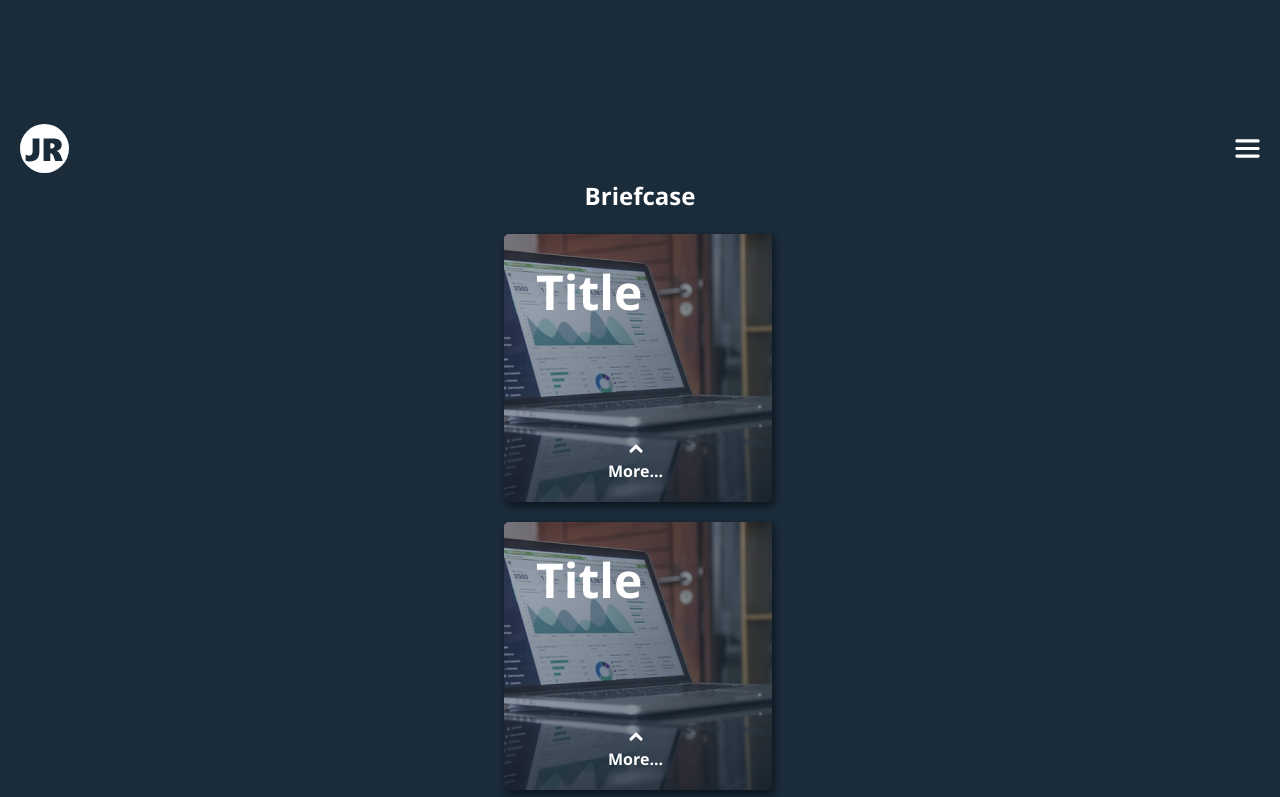
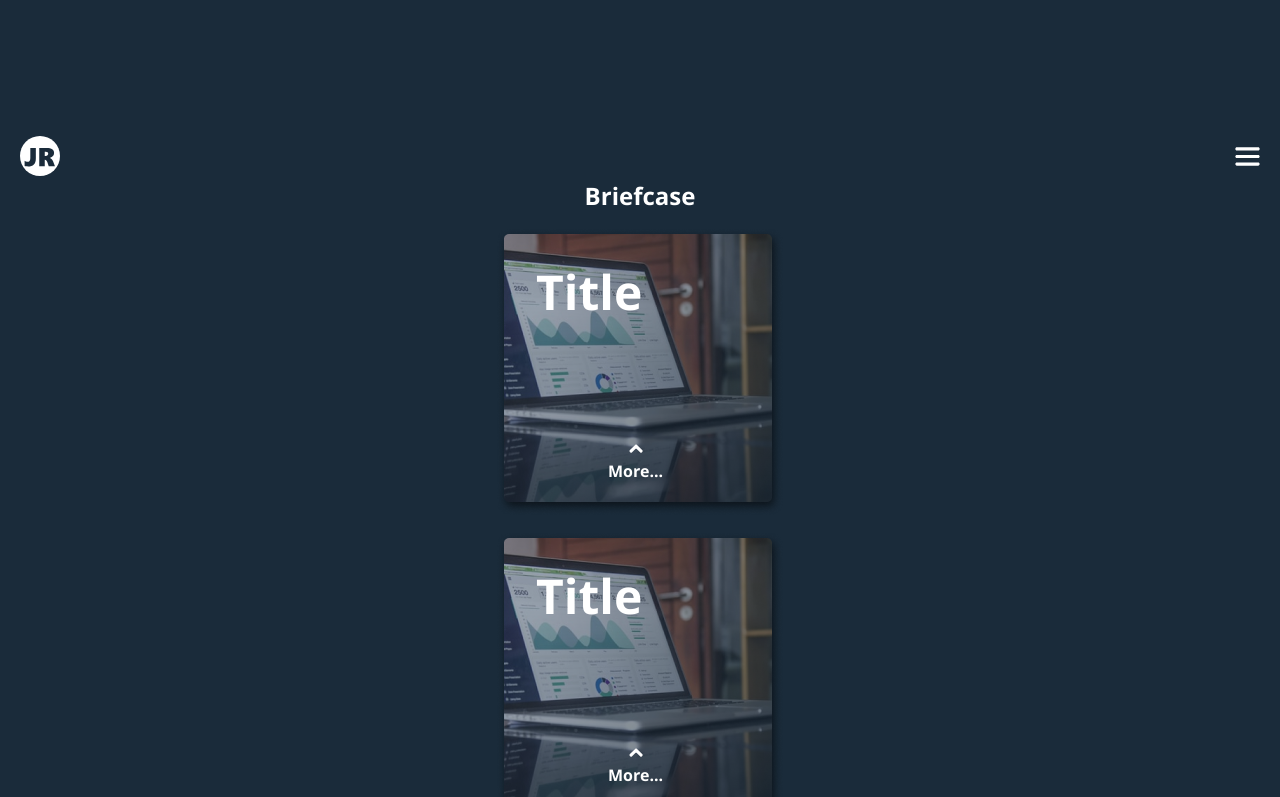
Before and after one commit to jesusrpd/Briefcase, a Next.js app: page / in a window 1280 px wide. Shown: the part 620-1417 px from the top of the page. Built offline with nearby package versions, Linux system fonts and the light colour scheme.

Commit message:
errores del button card y menu desplegable solucionados

```diff
--- a/components/Menu.jsx
+++ b/components/Menu.jsx
@@ -2,12 +2,12 @@ import Image from 'next/image';
 
 export default function Menu ({menuShow, setMenuShow}) {
   return (
-    <div className='h-16 w-full flex items-center justify-between px-5 fixed bottom-0 left-0 z-10'>
+    <div className='h-12 w-screen flex items-center justify-between px-5 fixed bottom-0 left-0 z-20 bg-dark'>
         <Image
           src="/SVG/logo.svg"
           alt='logo JR'
-          width={49}
-          height={49}
+          width={40}
+          height={40}
         />
         {
           menuShow ?
--- a/components/Work.jsx
+++ b/components/Work.jsx
@@ -1,10 +1,14 @@
 import Image from "next/image";
+import { useState } from "react";
 
 export default function Work () {
+
+  const [info, setInfo] = useState(false);
+
   return(
-    <div className="bg-work bg-no-repeat w-72 h-72 text-center m-auto relative">
+    <div className="bg-work bg-no-repeat w-72 h-72 text-center m-auto relative rounded my-4">
           <h2 className="text-white text-5xl font-bold absolute top-10 left-10">Title</h2>
-          <div className="pointer absolute bottom-8 left-28">
+          <div className="pointer absolute bottom-8 left-28" onClick={() => setInfo(!info)}>
             <Image
               src="/SVG/arrow.svg"
               alt="arrow"
@@ -13,6 +17,25 @@ export default function Work () {
             />
             <p className="text-white font-bold">More...</p>
           </div>
+          {
+            info ?(
+              <div className="w-full h-full bg-gradient-to-br from-green to-dark absolute rounded d-flex flex-col items-center">
+            <h2 className="text-white text-5xl font-bold my-2">Title</h2>
+            <p className="text-white w-11/12 m-auto">Lorem ipsum dolor sit amet, consectetur adipiscing elit. Justo fermentum tortor, pellentesque tellus phasellus fermentum cursus sed condimentum.</p>
+            <button className='bg-white text-dark w-max py-1 px-4 rounded-lg my-2 hover:bg-dark hover:text-white border-none'>Visit work</button>
+            <div onClick={() => setInfo(!info)}>
+              <Image
+                src="/SVG/arrow.svg"
+                alt="arrow"
+                width={14}
+                height={9}
+                className="rotate-180"
+              />
+              <p className="text-white font-bold">Less...</p>
+            </div>
+          </div>
+            ): null
+          }
         </div>
   )
 }
--- a/pages/index.js
+++ b/pages/index.js
@@ -14,7 +14,7 @@ export default function Home () {
       {
         menuShow ?
         (
-          <div className='w-full h-screen flex items-center justify-center absolute top-0 bg-dark z-20'>
+          <div className='w-full h-screen flex items-center justify-center fixed top-0 bg-dark z-10'>
             <ul className='text-center text-white font-black pb-10'>
               <li className='my-6'><h3>Home</h3></li>
               <li className='my-6'><h3>Briefcase</h3></li>
--- a/tailwind.config.js
+++ b/tailwind.config.js
@@ -15,7 +15,7 @@ module.exports = {
             'dark': '#1A2B3A',
             'red': '#E74343',
             'red-dark': 'E72424',
-            'white': '#ffff'
+            'white': '#ffff',
         },
     },
     plugins: []
```
